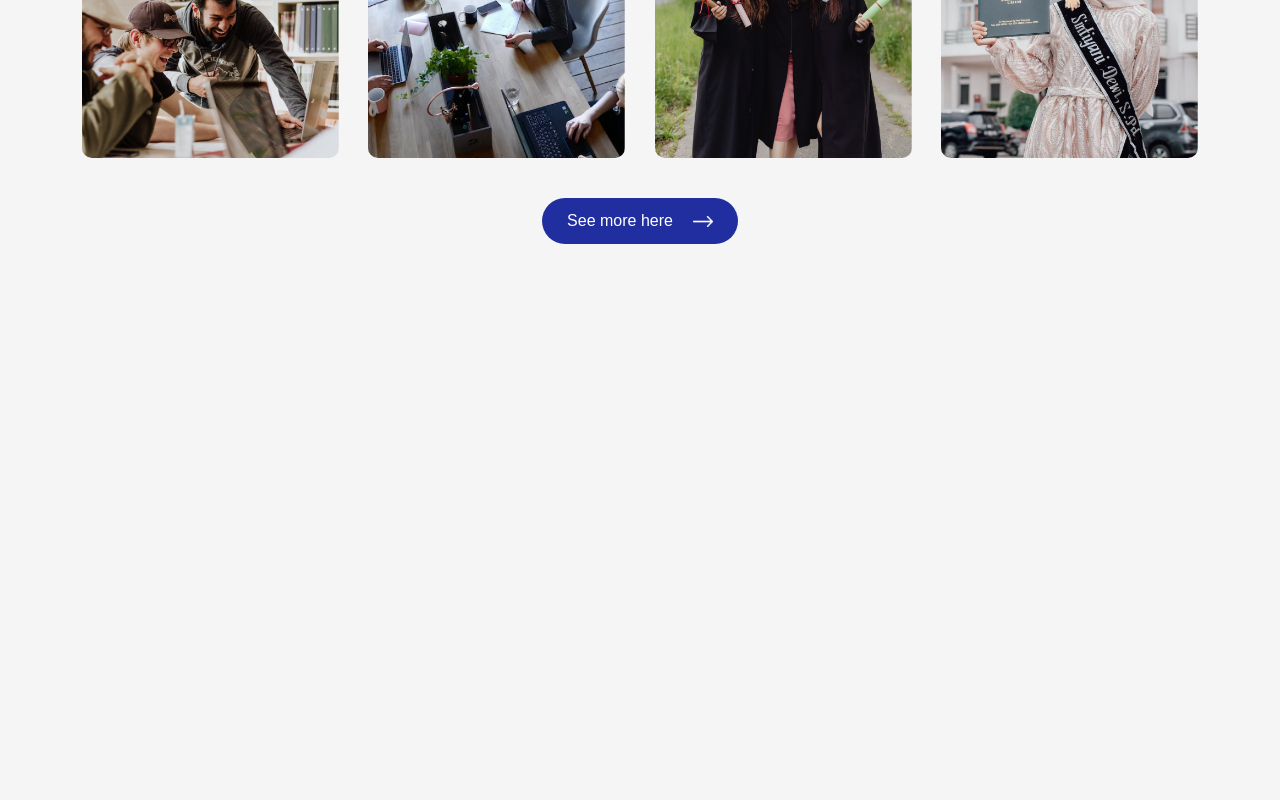
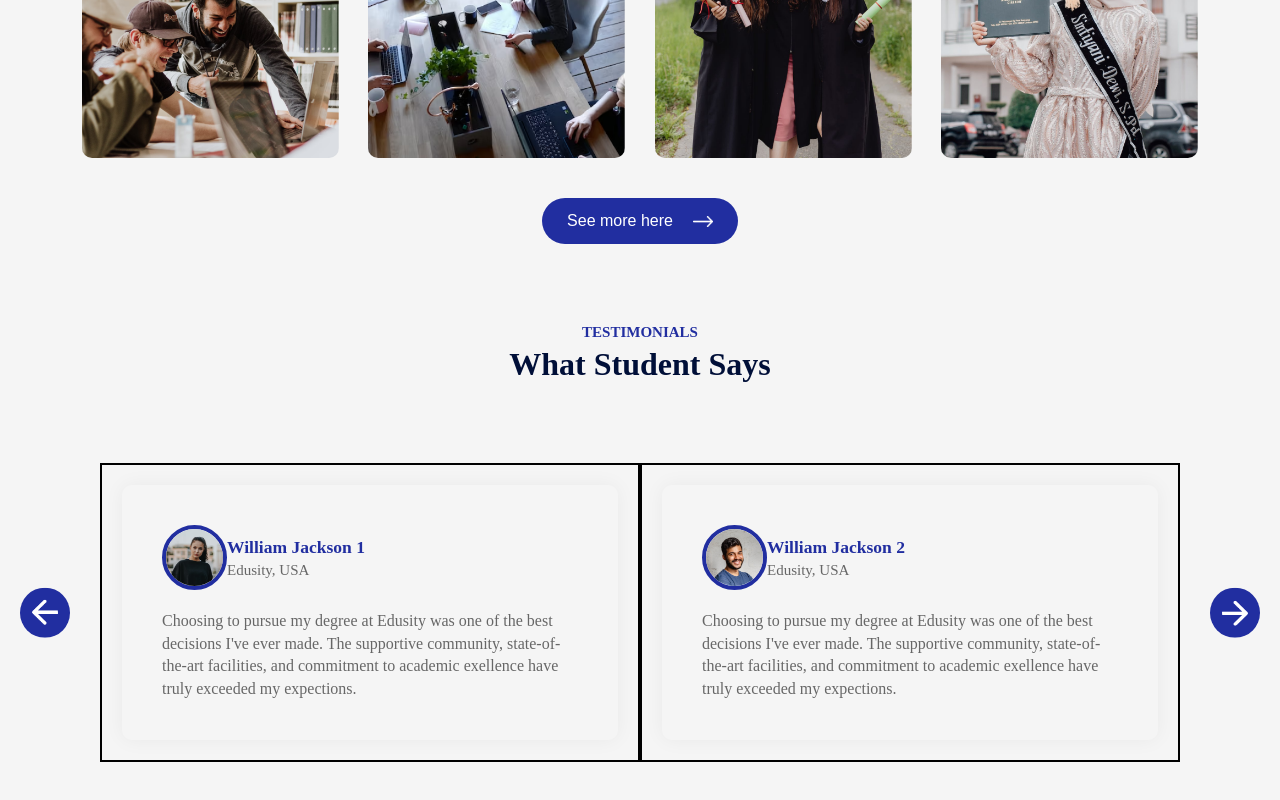
Before and after one commit to rajsharma-sudo/education_web_app_1, a React (Create React App) app: page / in a window 1280 px wide. Shown: the part 2292-3092 px from the top of the page. Before the commit the page ends 2616 px from the top, so only its background shows below. Built offline with nearby package versions, Linux system fonts and the light colour scheme; the HTML template or start-up script is replaced by a standard one.

Commit message:
here we have completed slider

```diff
--- a/src/App.jsx
+++ b/src/App.jsx
@@ -5,6 +5,7 @@
 import Title from "./Components/Title/Title";
 import About from "./Components/About/About";
 import Campus from "./Components/Campus/Campus";
+import Testimonials from "./Components/Testimonials/Testimonials";
 
 function App() {
   return (
@@ -17,6 +18,8 @@
         <About />
         <Title subtitle='Gallery' title='Campus Photos' />
         <Campus/>
+        <Title subtitle='TESTIMONIALS' title='What Student Says' />
+        <Testimonials/>
       </div>
 
 
--- /dev/null
+++ b/src/Components/Testimonials/Testimonials.css
@@ -0,0 +1,68 @@
+.testimonials {
+    margin: 80px auto;
+    padding: 0 80px;
+    position: relative;
+}
+
+.next-btn,
+.back-btn {
+    position: absolute;
+    top: 50%;
+    right: 0;
+    transform: translateY(-50%);
+    padding:12px;
+    width:50px;
+    border-radius: 50%;
+    cursor: pointer;
+    background: #212EA0;
+}
+
+.back-btn{
+    right: auto;
+    left: 0;
+}
+
+.slider{
+    overflow:hidden;
+}
+
+.slider ul{
+    display: flex;
+    width: 200%;
+    overflow-x: hidden;
+    transition: 0.5s;
+
+}
+
+.slider ul li{
+    list-style: none;
+    width: 50%;
+    padding:20px;
+    border:2px solid black;
+}
+
+.slide{
+    box-shadow: 0 0 20px rgba(0,0,0,0.05);
+    padding:40px;
+    border-radius: 10px;
+    color:#676767;
+    line-height: 1.4;
+}
+
+.slide img{
+    width: 65px;
+    border-radius: 50%;
+    /* margin-right: 10px; */
+    border:4px solid #212EA0;
+}
+
+.user-info{
+    display: flex;
+    align-items: center;
+    margin-bottom: 20px;
+    font-size: 15px;
+}
+
+.user-info h3{
+    color: #212EA0;
+}
--- /dev/null
+++ b/src/Components/Testimonials/Testimonials.jsx
@@ -0,0 +1,97 @@
+import React, { useRef } from 'react';
+import './Testimonials.css';
+import Next_icon from '../../assets/next-icon.png';
+import Back_icon from '../../assets/back-icon.png';
+import User_1 from '../../assets/user-1.png'
+import User_2 from '../../assets/user-2.png'
+import User_3 from '../../assets/user-3.png'
+import User_4 from '../../assets/user-4.png'
+
+const Testimonials = () => {
+
+    // logic for slider
+    const slider = useRef();
+    let tx = 0;
+
+    const slideForward = ()=>{
+       if(tx > -50)
+       {
+        tx -=25;
+       }
+       slider.current.style.transform = `translateX(${tx}%)`
+    }
+
+    const slideBackward = ()=>{
+        if(tx < 0)
+        {
+         tx +=25;
+        }
+        slider.current.style.transform = `translateX(${tx}%)`
+    }
+
+
+
+  return (
+
+    <div className='testimonials'>
+      <img src={Next_icon}  className='next-btn' onClick={slideForward}/>
+      <img src={Back_icon}  className='back-btn'  onClick={slideBackward} />
+
+      <div className="slider">
+        <ul ref={slider}>
+            <li>
+                <div className="slide">
+                    <div className="user-info">
+                        <img src={User_1} alt="" />
+                        <div>
+                            <h3>William Jackson 1</h3>
+                            <span>Edusity, USA</span>
+                        </div>
+                    </div>
+                    <p>Choosing to pursue my degree at Edusity was one of the best  decisions I've ever made. The supportive community, state-of-the-art facilities, and commitment to academic exellence have truly exceeded my expections.</p>
+                </div>
+            </li>
+            <li>
+                <div className="slide">
+                    <div className="user-info">
+                        <img src={User_2} alt="" />
+                        <div>
+                            <h3>William Jackson 2</h3>
+                            <span>Edusity, USA</span>
+                        </div>
+                    </div>
+                    <p>Choosing to pursue my degree at Edusity was one of the best  decisions I've ever made. The supportive community, state-of-the-art facilities, and commitment to academic exellence have truly exceeded my expections.</p>
+                </div>
+            </li>
+            <li>
+                <div className="slide">
+                    <div className="user-info">
+                        <img src={User_3} alt="" />
+                        <div>
+                            <h3>William Jackson 3</h3>
+                            <span>Edusity, USA</span>
+                        </div>
+                    </div>
+                    <p>Choosing to pursue my degree at Edusity was one of the best  decisions I've ever made. The supportive community, state-of-the-art facilities, and commitment to academic exellence have truly exceeded my expections.</p>
+                </div>
+            </li>
+            <li>
+                <div className="slide">
+                    <div className="user-info">
+                        <img src={User_4} alt="" />
+                        <div>
+                            <h3>William Jackson 4</h3>
+                            <span>Edusity, USA</span>
+                        </div>
+                    </div>
+                    <p>Choosing to pursue my degree at Edusity was one of the best  decisions I've ever made. The supportive community, state-of-the-art facilities, and commitment to academic exellence have truly exceeded my expections.</p>
+                </div>
+            </li>
+
+        </ul>
+      </div>
+    </div>
+  )
+}
+
+export default Testimonials
```
